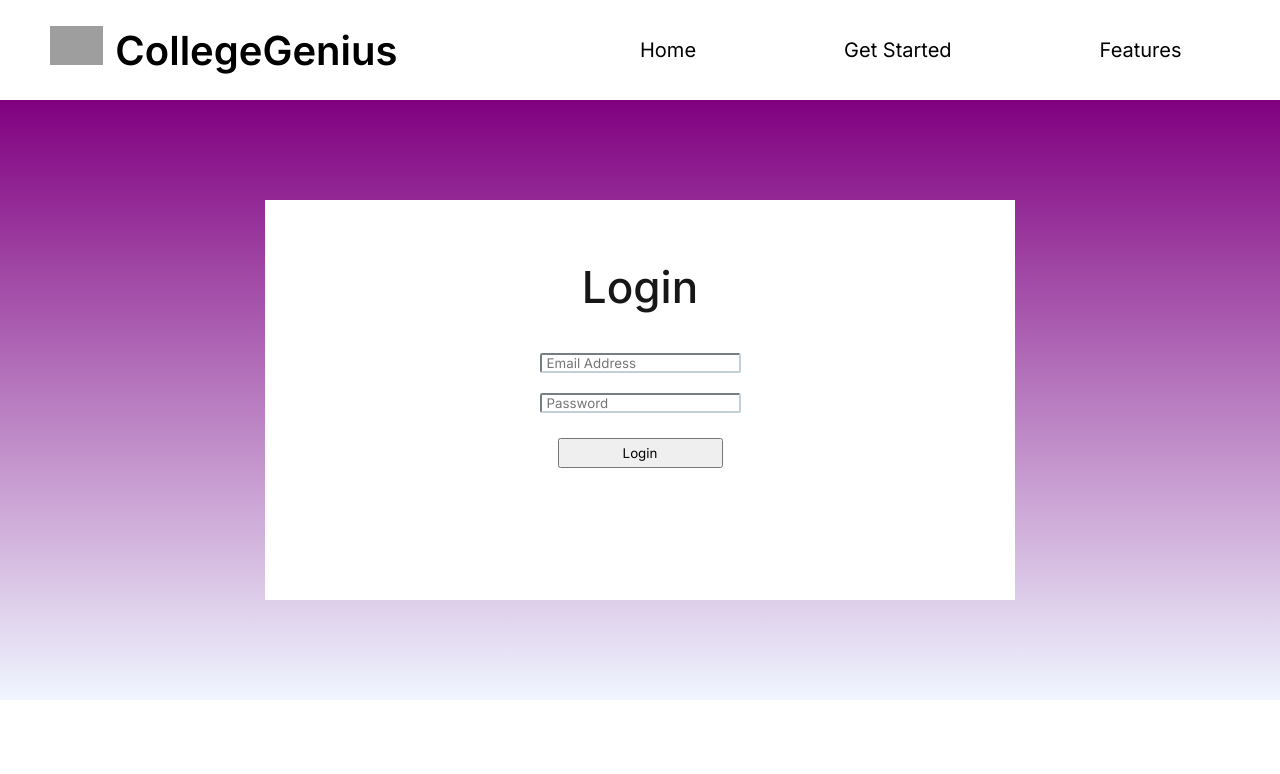
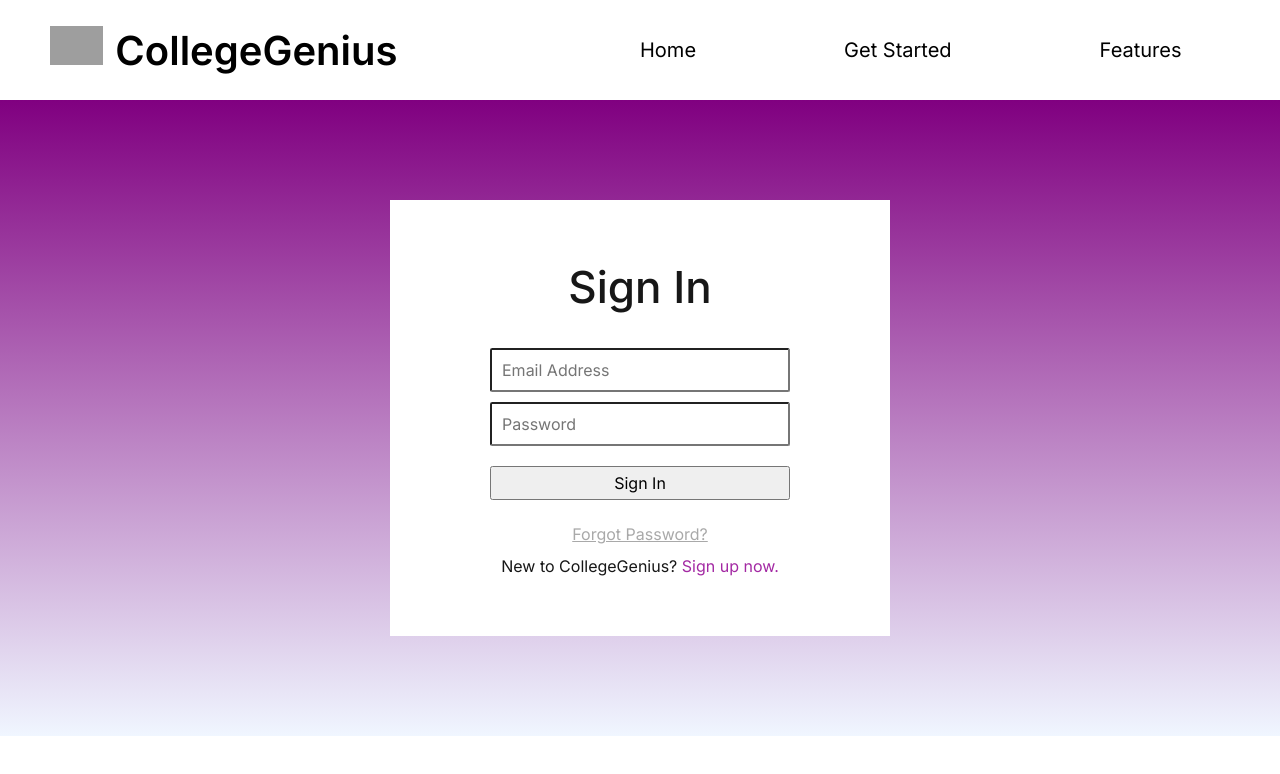
Before and after one commit to jnajera456/CollegeGenius, a Next.js app: page /getStarted in a window 1280 px wide. Shown: the top 774 px of the page. Built offline with nearby package versions, Linux system fonts and the light colour scheme; grey boxes are pictures that could not be loaded.

Commit message:
made some additions and style changes to sign in box

```diff
--- a/src/pages/getStarted.js
+++ b/src/pages/getStarted.js
@@ -1,24 +1,35 @@
 import styles from "./getStarted.module.css";
+import Link from "next/link";
+import cx from "classnames";
 
 export default function GetStarted() {
   return (
     <div className={styles.pageContainer}>
       <div className={styles.loginBox}>
         <div className={styles.loginBoxContent}>
-          <h2>Login</h2>
-          <div className={styles.formsContainer}>
-            <form>
+          <h2>Sign In</h2>
+          <div>
+            <form className={styles.formContainer}>
               <div className={styles.inputBox}>
                 <input type="email" id="email" placeholder="Email Address" />
               </div>
-            </form>
-            <form>
               <div className={styles.inputBox}>
                 <input type="password" id="password" placeholder="Password" />
               </div>
             </form>
           </div>
-          <button className={styles.loginButton}>Login</button>
+          <button className={styles.loginButton}>Sign In</button>
+          <div className={styles.forgotLinkContainer}>
+            <Link className={styles.forgotLink} href="/">
+              Forgot Password?
+            </Link>
+          </div>
+          <div className={styles.signupContainer}>
+            <p>New to CollegeGenius?</p>&nbsp;
+            <Link className={styles.signupLink} href="/">
+              Sign up now.
+            </Link>
+          </div>
         </div>
       </div>
     </div>
--- a/src/pages/getStarted.module.css
+++ b/src/pages/getStarted.module.css
@@ -1,30 +1,26 @@
 .pageContainer {
   background-image: linear-gradient(purple, #f0f6ff);
   padding: 100px;
-}
-
-.loginBox {
-  display: flex;
+  display:flex;
   justify-content: center;
 }
 
 .loginBoxContent {
   background-color: white;
-  padding: 60px 60px;
-  width: 750px;
-  height: 400px;
+  padding: 60px;
+  width: 500px;
   display: flex;
   flex-direction: column;
-  align-items:center;
+  justify-content: center;
+  align-items: center;
 }
 
-.formsContainer {
+.formContainer {
   margin-top: 24px;
 }
 
 .inputBox {
   background-color: white;
-  padding: 5px;
   border-radius: 4px;
 }
 
@@ -32,19 +28,49 @@
   border-width: 2px;
   margin-top: 10px;
   border-radius: 2.5px;
-  border-color: #c3cfd6;
   background-color: white;
   padding-left: 5px;
+  color: black;
+  font-size: 16px;
+  width: 300px;
+  padding: 10px;
 }
 
 .inputBox input:focus {
-  outline: none;               /* kills default ring */
-  border-color: #c3cfd6;       /* consistent border on focus */
-  box-shadow: none;            /* kills default glow */
+  outline: none;
+  border-color: #c3cfd6;
+  box-shadow: none;
 }
 
 .loginButton {
   margin-top: 20px;
-  width: 165px;
+  width: 300px;
   padding: 5px;
+  font-size: 16px;
 }
+
+.forgotLinkContainer {
+  margin-top: 24px;
+  display: flex;
+  align-self: center;
+  justify-content: center;
+}
+
+.forgotLink {
+  text-decoration: underline;
+  color: darkgrey;
+}
+
+.signupContainer {
+  margin-top: 12px;
+  display:flex;
+  flex-direction: row;
+}
+
+.signupLink {
+  color: rgb(163, 41, 163);
+}
+
+.signupContainer:hover {
+  font-size: 16.2px;
+}
```
